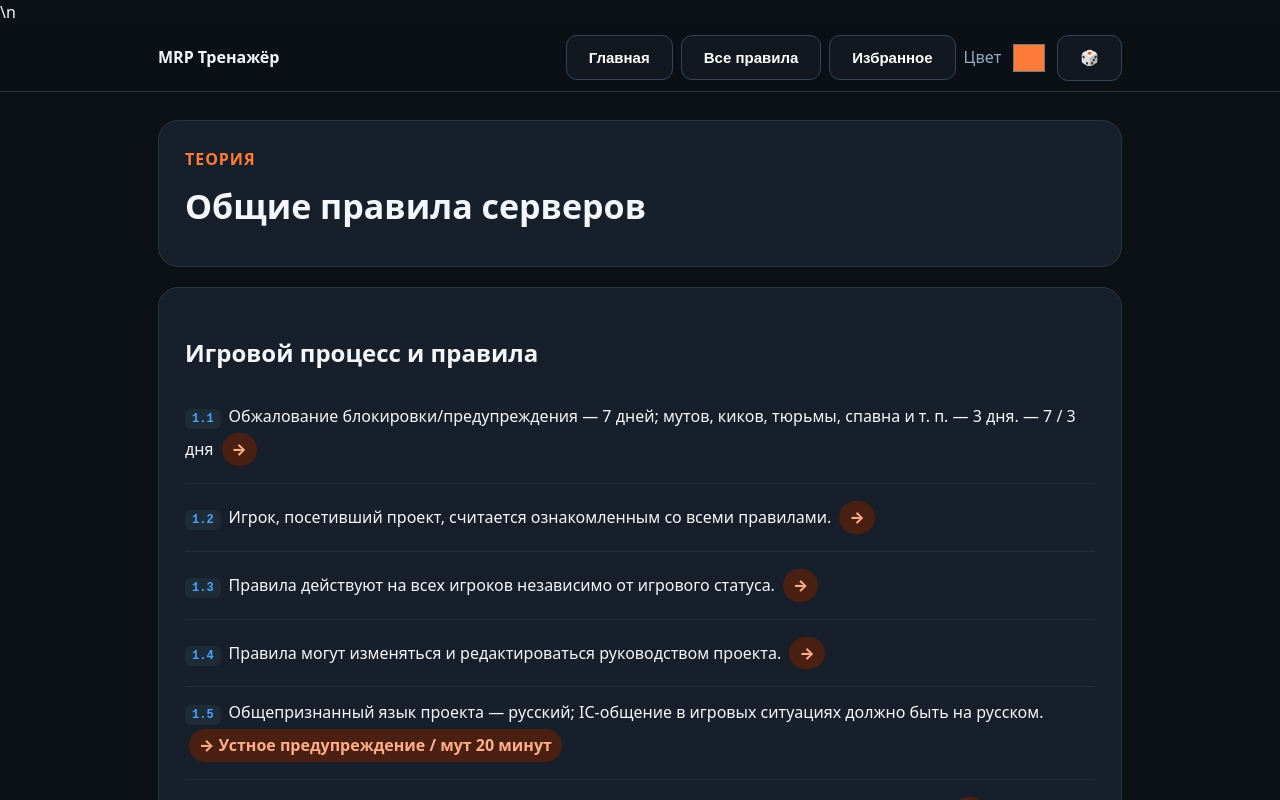
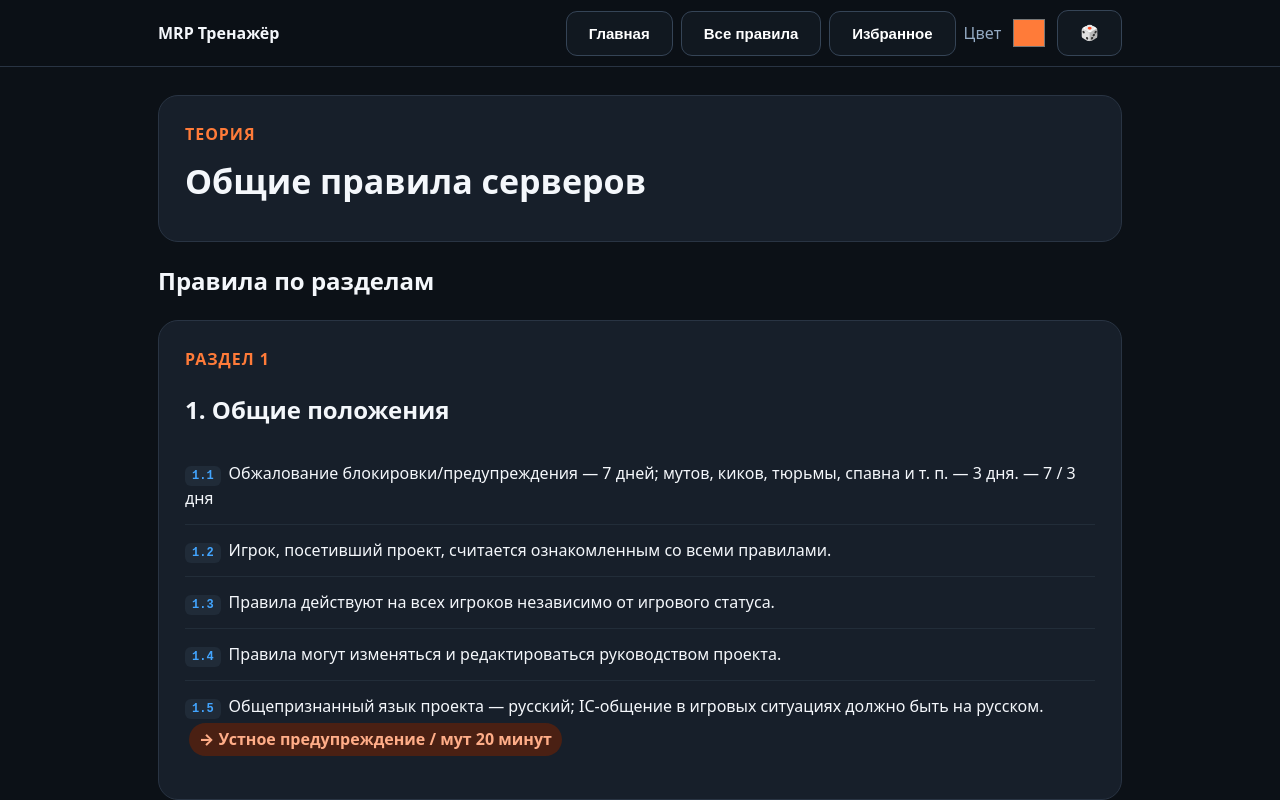
Before and after one commit to valentisnaumov-creator/matreshka-trainer, a plain HTML site: page index.html in a window 1280 px wide. Both pictures are taken after a click on the button "Продолжить". Shown: the top 800 px of the page. Drawn offline with Linux system fonts and the light colour scheme.

Commit message:
Fix stray text and split theory rules into numbered categories

```diff
--- a/index.html
+++ b/index.html
@@ -13,7 +13,7 @@ button{border:1px solid #354456;background:#111820;color:white;border-radius:11p
 .q{margin-bottom:16px}.q h3{font-size:18px}.option{display:block;border:1px solid var(--line);border-radius:12px;padding:14px;margin:10px 0;cursor:pointer}.option:hover{border-color:#4c6075}.option input{margin-right:12px;accent-color:var(--orange)}.feedback{padding:12px;border-radius:9px;margin-top:10px}.ok{background:#0d3320;color:#45ef92}.bad{background:#3a1518;color:#ff7c84}.hidden{display:none!important}.progress{display:flex;gap:6px;margin:18px 0}.dot{height:10px;flex:1;max-width:28px;border-radius:10px;background:#26313e}.dot.done{background:var(--green)}.dot.now{background:var(--orange)}
 @media(max-width:650px){.wrap{padding:14px 12px 50px}.hero,.card{padding:18px;border-radius:15px}.hero h1{font-size:26px}.topic{align-items:flex-start}.grid{grid-template-columns:1fr 1fr}.actions button{width:100%}.rule{font-size:15px}}
 .topbar{position:sticky;top:0;z-index:20;background:#0c1117ee;border-bottom:1px solid var(--line)}.topbarin{max-width:1000px;margin:auto;padding:10px 18px;display:flex;align-items:center;gap:8px;flex-wrap:wrap}.brand{font-weight:900;margin-right:auto}.settings{display:flex;align-items:center;gap:8px}.settings input{width:40px;height:38px;border:0;background:transparent}.search{width:100%;margin:14px 0;padding:13px;border-radius:12px;border:1px solid var(--line);background:#101720;color:var(--text)}.stats{display:grid;grid-template-columns:repeat(3,1fr);gap:12px;margin-bottom:20px}.stat{padding:16px;border:1px solid var(--line);border-radius:14px;background:#111820}.stat b{display:block;font-size:24px;color:var(--orange)}.fav{float:right;padding:2px 7px;border:0;background:transparent;font-size:18px}.fav.on{color:#ffd54a}@media(max-width:650px){.brand{width:100%}.stats{grid-template-columns:1fr}.topbarin button{flex:1}}</style>
-<script src="rules-data.js"></script>\n</head>
+<script src="rules-data.js"></script></head>
 <body><header class="topbar"><div class="topbarin"><div class="brand">MRP Тренажёр</div><button onclick="renderHome();show('home')">Главная</button><button onclick="openLibrary(false)">Все правила</button><button onclick="openLibrary(true)">Избранное</button><div class="settings"><span class="muted">Цвет</span><input id="accentPicker" type="color" value="#ff7b39"><button onclick="randomAccent()">🎲</button></div></div></header><main class="wrap">
 <section id="home">
  <div class="hero"><div class="eyebrow">ТРЕНАЖЁР • МАТРЁШКА RP</div><h1>Подготовка к аттестации администратора</h1><div class="muted">Теория → тест из 15 вопросов → разбор ошибок. Следующая тема открывается после результата от 80%. Прогресс автоматически сохраняется в этом браузере.</div></div>
@@ -30,7 +30,7 @@ let progress=JSON.parse(localStorage.getItem("mrp-progress")||'{"unlocked":1,"la
 function save(){localStorage.setItem("mrp-progress",JSON.stringify(progress))}
 function show(id){["home","theory","test","library"].forEach(x=>document.getElementById(x).classList.toggle("hidden",x!==id));scrollTo(0,0)}
 function renderHome(){document.getElementById("statRules").textContent=(window.MRP_TOPICS||[]).reduce((n,t)=>n+(t.rules||[]).length,0);document.getElementById("statQuestions").textContent=(window.MRP_TOPICS||[]).reduce((n,t)=>n+(t.questions||[]).length,0);document.getElementById("statProgress").textContent=Math.round(progress.unlocked/Math.max(1,topics.length)*100)+"%";const box=document.getElementById("topics");box.innerHTML=topics.map((t,i)=>`<div class="card topic ${i>=progress.unlocked?'locked':''}"><div class="num">${i<progress.unlocked?i+1:"🔒"}</div><div class="grow"><h3>${t.title}</h3><div class="muted">${t.desc}</div></div>${i<progress.unlocked?'<button onclick="openTheory('+i+')">Продолжить</button>':'<span class="muted">Заблокировано</span>'}</div>`).join("")}
-function openTheory(i){progress.last=i;save();const t=topics[i];let rules=t.rules.length?t.rules.map(r=>`<div class="rule"><span class="badge">${r[0]}</span>${r[1]} <span class="punish">→ ${r[2]}</span></div>`).join(""):'<p class="muted">Раздел подготовлен под наполнение актуальными правилами проекта.</p>';let cheat=t.cheat.length?`<div class="card cheat"><h2>⚡ Шпаргалка: цифры этой темы</h2><div class="grid">${t.cheat.map(x=>`<div class="mini"><b>${x[0]}</b><span class="muted">${x[1]}</span></div>`).join("")}</div></div>`:'';document.getElementById("theory").innerHTML=`<div class="hero"><div class="eyebrow">ТЕОРИЯ</div><h1>${t.title}</h1></div><div class="card"><h2>Игровой процесс и правила</h2>${rules}</div>${cheat}<div class="actions"><button onclick="show('home')">← К списку тем</button><button class="primary" onclick="startTest(${i})">Пройти тест по теме →</button></div>`;show("theory")}
+function openTheory(i){progress.last=i;save();const t=topics[i];let sectionNames={"1":"Общие положения","2":"Игровой никнейм","3":"Аккаунт, имущество и стороннее ПО","4":"Игровой процесс и ПДД","5":"Правила чатов","6":"Взаимодействие с администрацией","7":"Правила репорта","8":"Voice Chat"};let grouped={};t.rules.forEach(r=>{let n=(r[0]||"0").split(".")[0];(grouped[n]??=[]).push(r)});let rules=t.rules.length?Object.keys(grouped).map(n=>'<div class="card" style="margin:14px 0"><div class="eyebrow">РАЗДЕЛ '+n+'</div><h2>'+n+'. '+(sectionNames[n]||"Правила")+'</h2>'+grouped[n].map(r=>'<div class="rule"><span class="badge">'+r[0]+'</span>'+r[1]+' '+(r[2]&&r[2]!=="—"?'<span class="punish">→ '+r[2]+'</span>':'')+'</div>').join("")+'</div>').join(""):'<p class="muted">Раздел подготовлен под наполнение актуальными правилами проекта.</p>';let cheat=t.cheat.length?`<div class="card cheat"><h2>⚡ Шпаргалка: цифры этой темы</h2><div class="grid">${t.cheat.map(x=>`<div class="mini"><b>${x[0]}</b><span class="muted">${x[1]}</span></div>`).join("")}</div></div>`:'';document.getElementById("theory").innerHTML=`<div class="hero"><div class="eyebrow">ТЕОРИЯ</div><h1>${t.title}</h1></div><div><h2>Правила по разделам</h2>${rules}</div>${cheat}<div class="actions"><button onclick="show('home')">← К списку тем</button><button class="primary" onclick="startTest(${i})">Пройти тест по теме →</button></div>`;show("theory")}
 function startTest(i){let bank=(window.MRP_TOPICS?.[i]?.questions||[]).map(x=>({q:x[0],a:x[1],c:x[2],e:x[3]}));if(!bank.length){alert("База вопросов для этой темы ещё наполняется.");return}let qs=[...bank].sort(()=>Math.random()-.5).slice(0,15);document.getElementById("test").innerHTML=`<div class="hero"><div class="eyebrow">ТЕСТ • ${topics[i].title}</div><h1>Проверка знаний</h1><div class="muted">Ответь на 15 случайных вопросов. Для зачёта нужно не менее 80%.</div></div><div class="progress">${qs.map((_,j)=>'<i class="dot" id="d'+j+'"></i>').join("")}</div><form id="quiz">${qs.map((x,n)=>`<div class="card q"><div class="blue"><b>Вопрос ${n+1} из ${qs.length}</b></div><h3>${x.q}</h3>${x.a.map((a,j)=>`<label class="option"><input type="radio" name="q${n}" value="${j}"> ${a}</label>`).join("")}<div id="f${n}"></div></div>`).join("")}<div class="actions"><button type="button" onclick="show('home')">← Назад</button><button type="button" class="primary" id="check">Проверить ответы</button></div></form>`;document.getElementById("check").onclick=()=>grade(qs,i);show("test")}
 function grade(qs,i){let score=0;qs.forEach((x,n)=>{let el=document.querySelector('input[name=q'+n+']:checked'),v=el?+el.value:-1,ok=v===x.c;if(ok)score++;document.getElementById("d"+n).classList.add(ok?"done":"now");document.getElementById("f"+n).innerHTML=`<div class="feedback ${ok?'ok':'bad'}">${ok?'✓ Верно.':'✕ Неверно.'} ${x.e}</div>`});let pct=Math.round(score/qs.length*100);if(pct>=80){progress.unlocked=Math.max(progress.unlocked,i+2);save()}document.getElementById("check").outerHTML=`<button type="button" class="primary" onclick="renderHome();show('home')">Результат: ${score}/${qs.length} (${pct}%) • ${pct>=80?'Сдано ✓':'Повторить'}</button>`}
 
```
